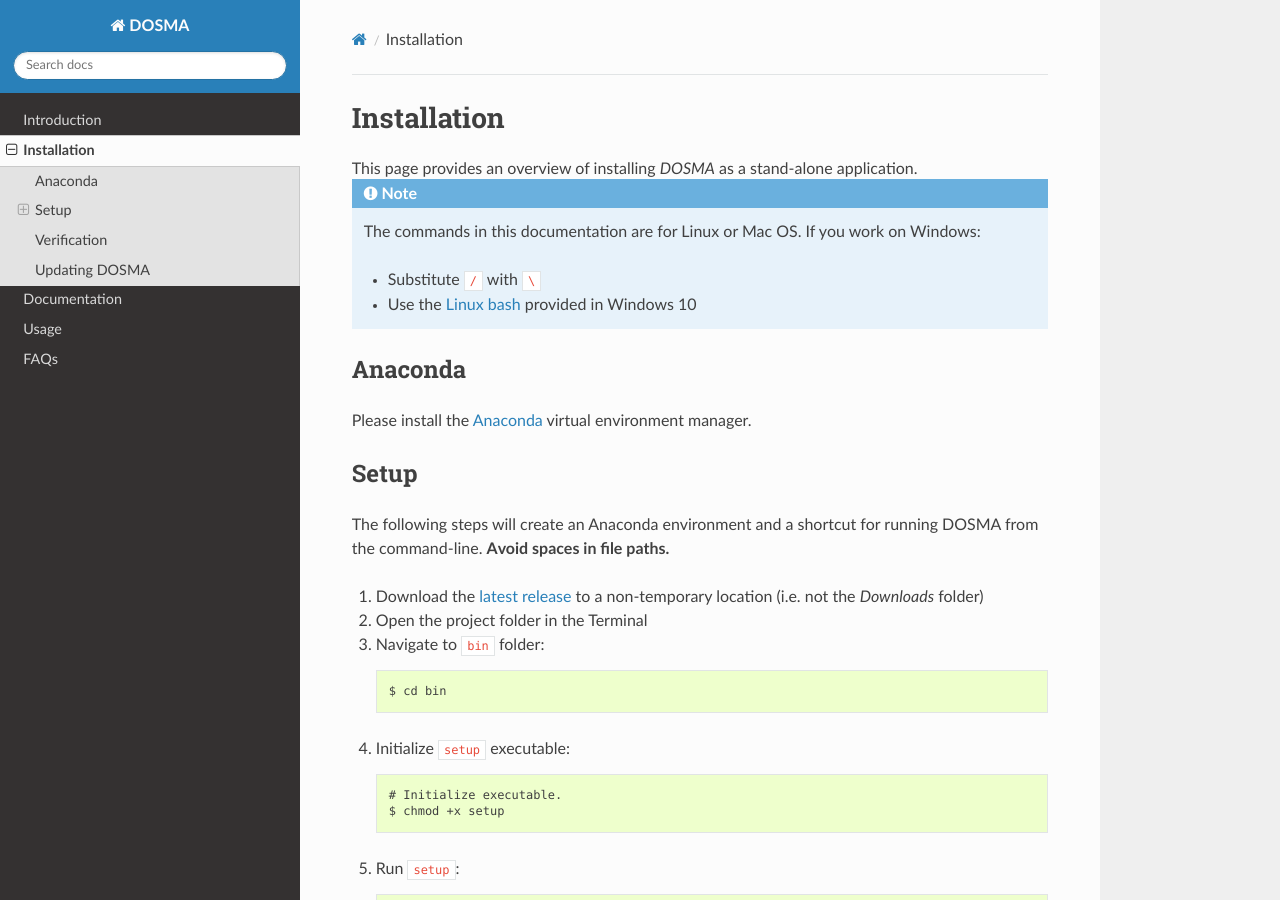
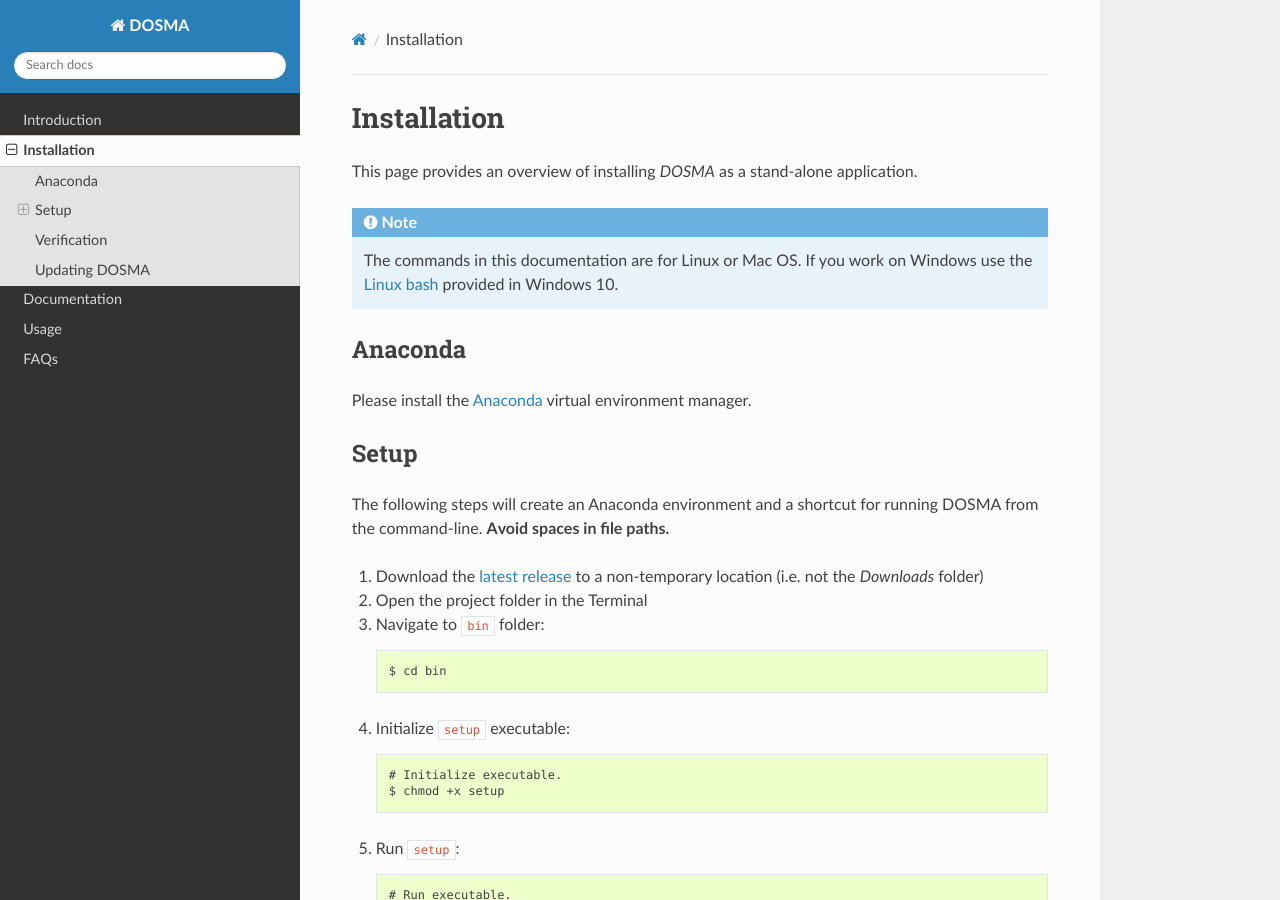
Before and after one commit to ad12/DOSMA, a Sphinx documentation site: the page built from docs/source/general/installation.rst, in a window 1280 px wide and 900 px high. Built offline with Sphinx 7.4.7 and the Read the Docs theme 2.0.0, drawn with Linux system fonts in a browser that asks for light colours.

```diff
--- a/docs/source/general/installation.rst
+++ b/docs/source/general/installation.rst
@@ -3,18 +3,12 @@
 Installation
 ================================================================================
 
-
-.. raw:: html
-
-  This page provides an overview of installing <i>DOSMA</i> as a stand-alone application.
-
+This page provides an overview of installing *DOSMA* as a stand-alone application.
 
 .. note::
 
-   The commands in this documentation are for Linux or Mac OS. If you work on Windows:
-
-   - Substitute ``/`` with ``\``
-   - Use the `Linux bash <https://itsfoss.com/install-bash-on-windows/>`_ provided in Windows 10
+   The commands in this documentation are for Linux or Mac OS. If you work on Windows
+   use the `Linux bash <https://itsfoss.com/install-bash-on-windows/>`_ provided in Windows 10.
 
 
 Anaconda
```
Also changed, not shown: 15 other files.
